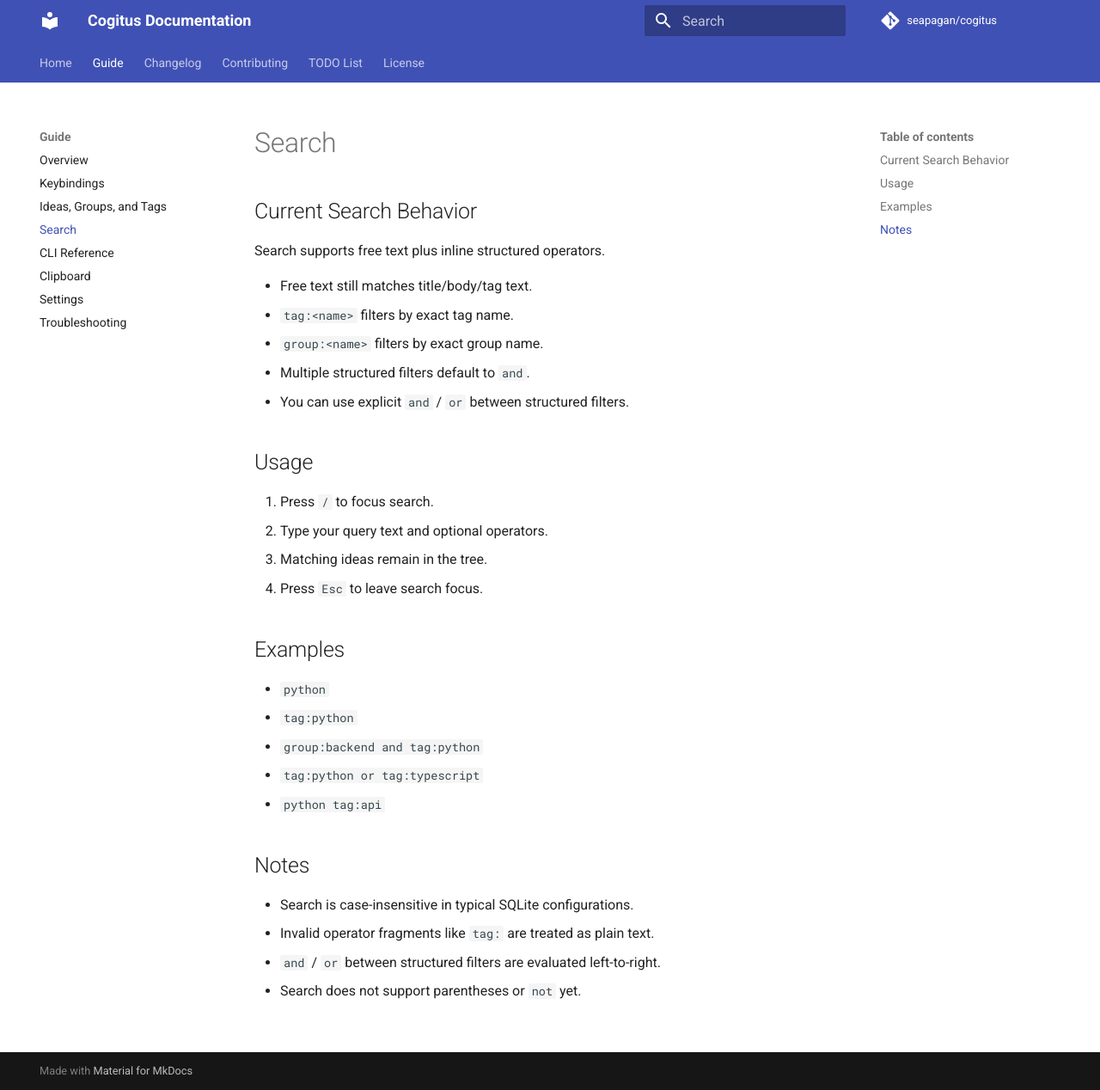
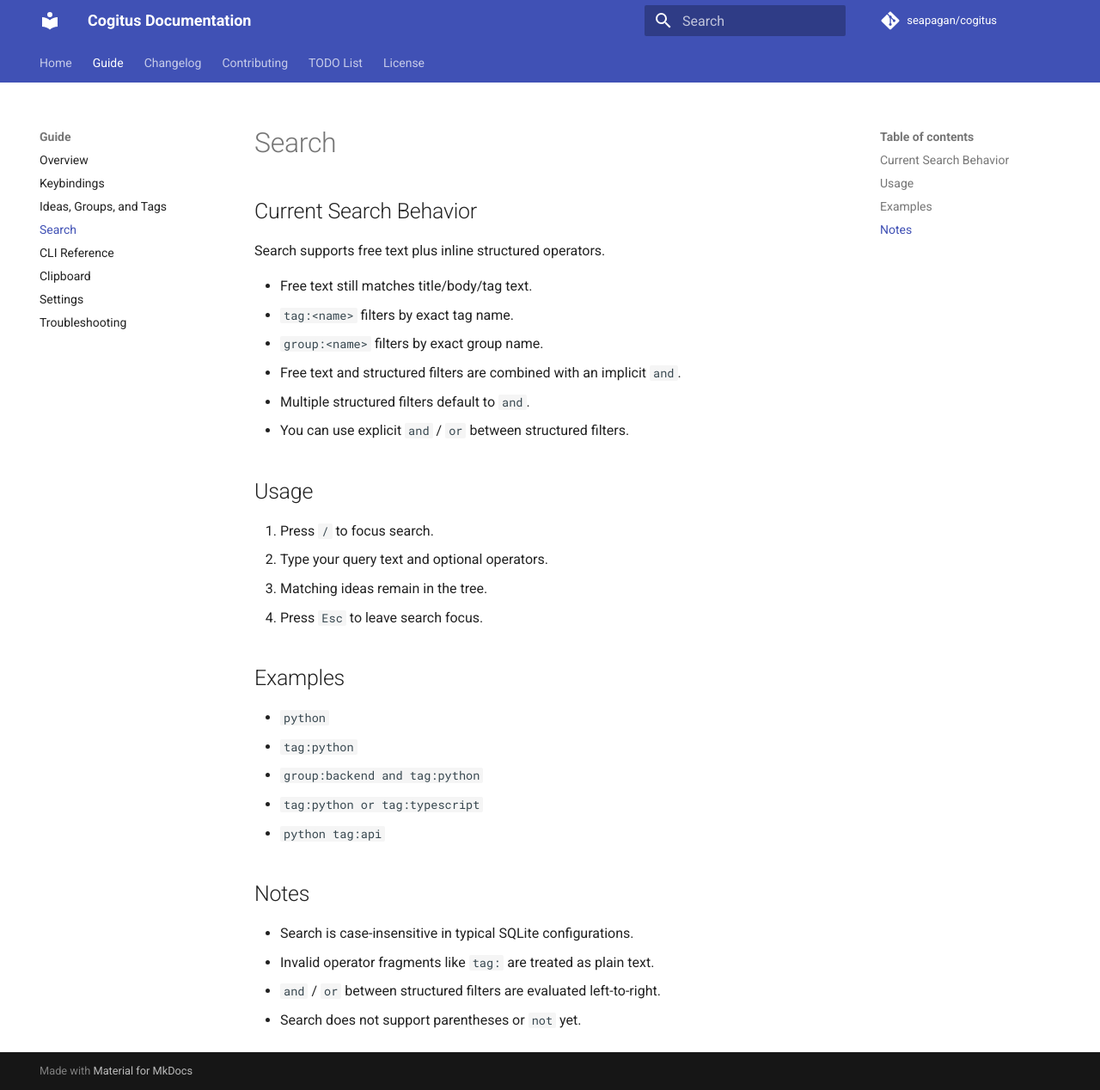
Before and after one commit to seapagan/cogitus, an MkDocs documentation site: the page built from docs/user-guide/search.md, in a window 1280 px wide and 1268 px high. Shown: the whole window at 86% size. Built offline with MkDocs 1.6.1 and Material for MkDocs 9.7.7, drawn with Linux system fonts in a browser that asks for light colours; comment, search, counter and statistics services are not loaded.

Commit message:
clarify text and filter combination semantics

```diff
--- a/docs/user-guide/search.md
+++ b/docs/user-guide/search.md
@@ -7,6 +7,7 @@ Search supports free text plus inline structured operators.
 - Free text still matches title/body/tag text.
 - `tag:<name>` filters by exact tag name.
 - `group:<name>` filters by exact group name.
+- Free text and structured filters are combined with an implicit `and`.
 - Multiple structured filters default to `and`.
 - You can use explicit `and` / `or` between structured filters.
 
```
